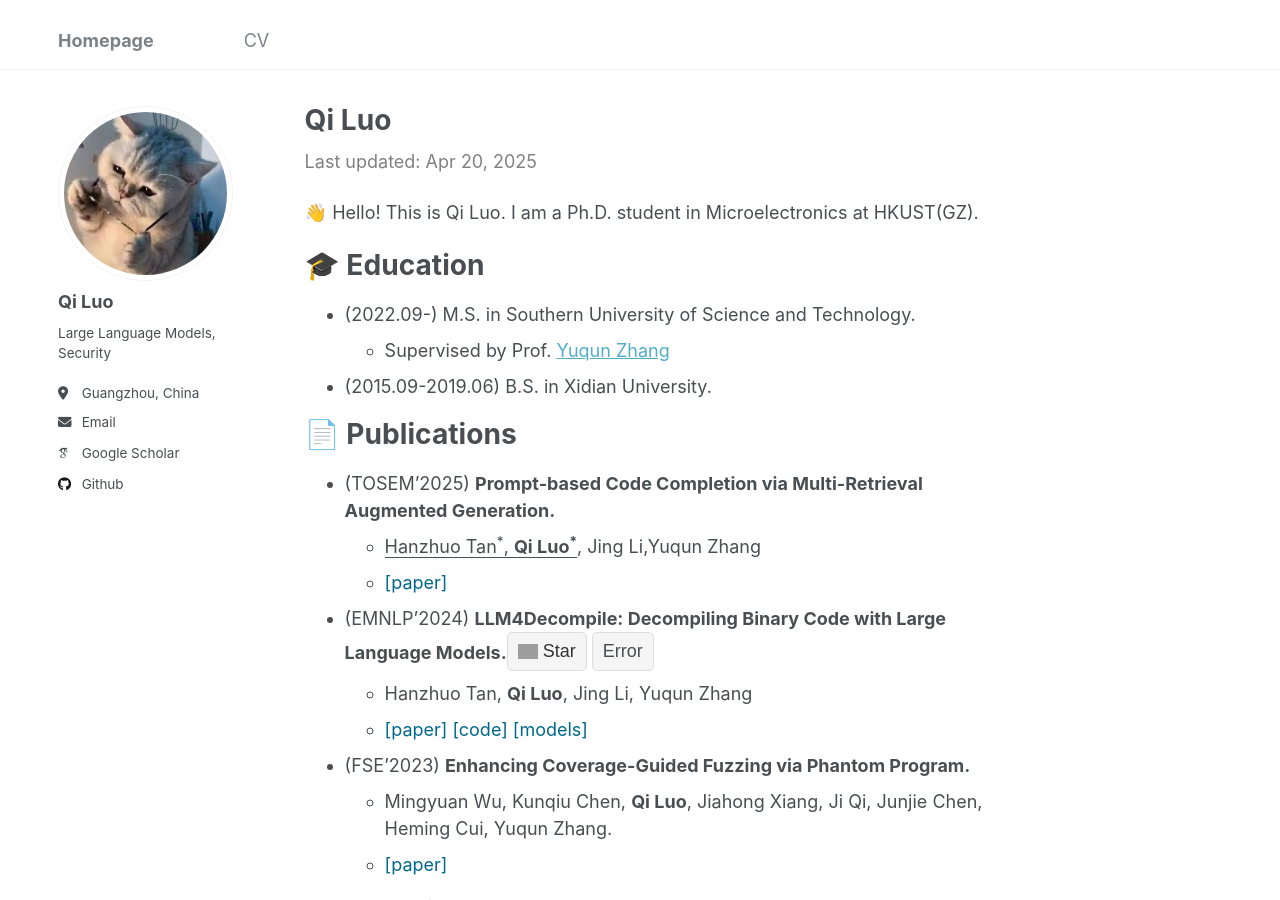
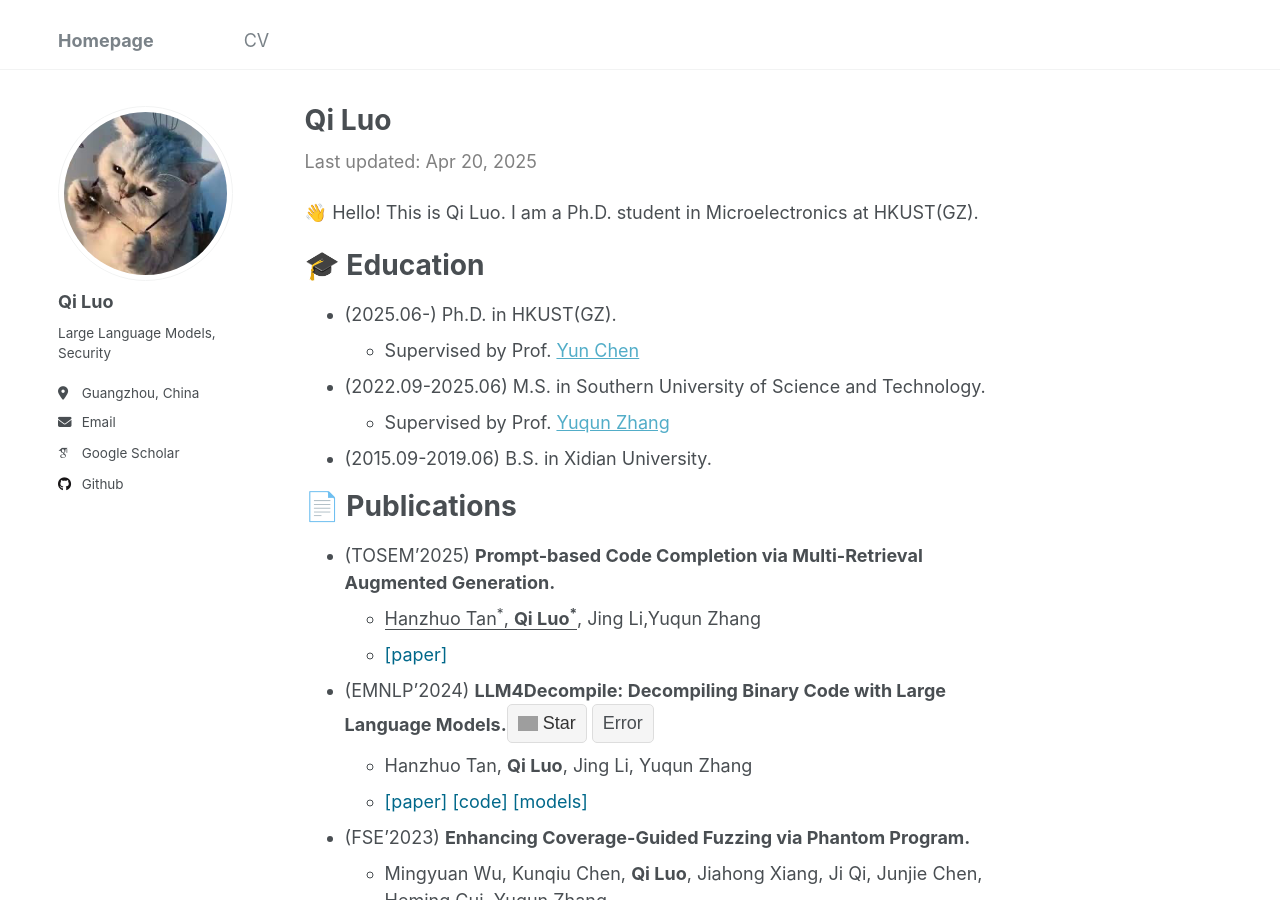
Before and after one commit to rocky-lq/rocky-lq.github.io, a Jekyll site: the page built from _pages/about.md, in a window 1280 px wide and 900 px high. Built offline with Jekyll 4.4.1, drawn with Linux system fonts in a browser that asks for light colours; some web fonts are replaced; comment, search, counter and statistics services are not loaded; grey boxes are pictures that could not be loaded.

Commit message:
change school

```diff
--- a/_pages/about.md
+++ b/_pages/about.md
@@ -12,7 +12,9 @@ redirect_from:
 
 🎓 Education
 ======
-* (2022.09-) M.S. in Southern University of Science and Technology.
+* (2025.06-) Ph.D. in HKUST(GZ).
+  * Supervised by Prof. [Yun Chen](https://yunchen-juuuump.github.io)
+* (2022.09-2025.06) M.S. in Southern University of Science and Technology.
   * Supervised by Prof. [Yuqun Zhang](https://zhangyuqun.github.io)
 * (2015.09-2019.06) B.S. in Xidian University.
 
```
